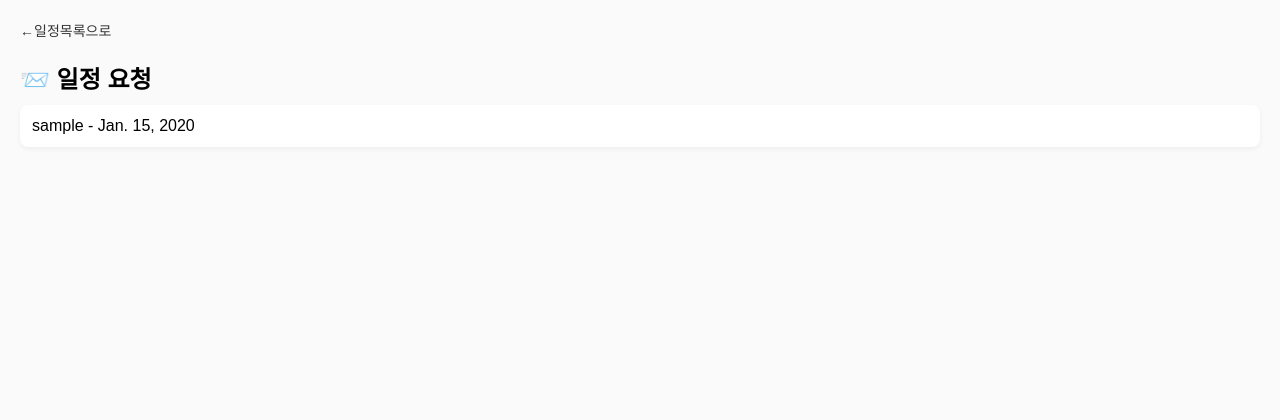
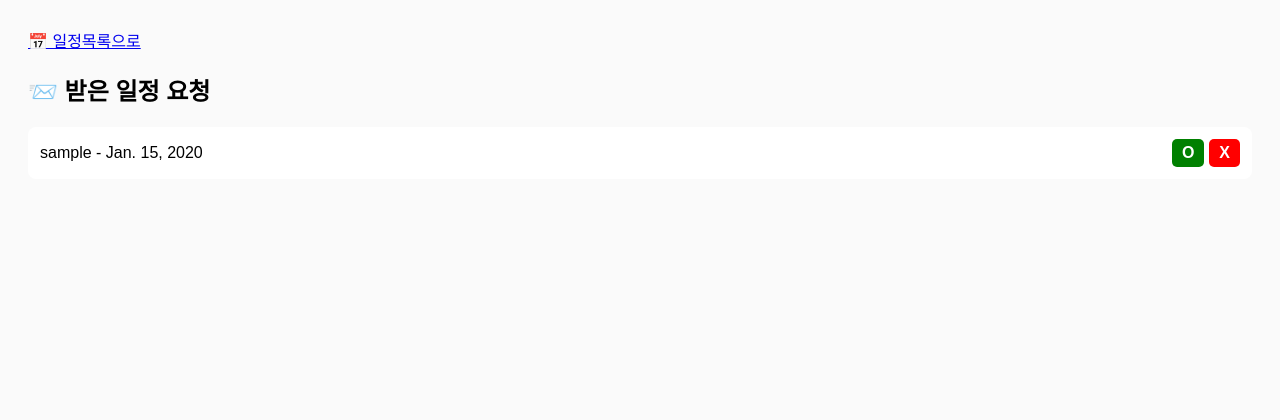
Before and after one commit to rightpleft/dayjeong, a Django app: page /schedule-requests/ in a window 1280 px wide. Shown: the top 420 px of the page. Run offline with Django 4.2, Linux system fonts and the light colour scheme; a user stored in the database is signed in; tables that the repository leaves empty hold one stand-in row (values such as "Sample post").

Commit message:
요청 거절 및 수락

```diff
--- a/user/templates/schedule_requests.html
+++ b/user/templates/schedule_requests.html
@@ -7,53 +7,48 @@
     <style>
         body {
             font-family: Arial;
-            margin: 0;
             padding: 20px;
             background: #fafafa;
         }
 
-        /* 상단 바 */
         .top-bar {
-            display: flex;
-            align-items: center;
             margin-bottom: 20px;
         }
 
-        .back-btn {
-            text-decoration: none;
-            color: #333;
-            font-size: 14px;
-            margin-right: 10px;
-        }
-
-        h2 {
-            margin: 0;
-        }
-
-        /* 요청 카드 */
         .req {
             background: white;
             padding: 12px;
             margin-top: 10px;
             border-radius: 8px;
-            box-shadow: 0 2px 5px rgba(0,0,0,0.05);
+            display: flex;
+            justify-content: space-between;
+            align-items: center;
         }
-    </style>
-</head>
 
-<body>
+        .btn-group {
+            display: flex;
+            gap: 5px;
+        }
 
-<!-- 🔙 상단 바 -->
-<div class="top-bar">
-    <a href="/add/" class="back-btn">←일정목록으로</a>
-</div>
+        .ok-btn {
+            background: green;
+            color: white;
+            padding: 5px 10px;
+            border-radius: 5px;
+            text-decoration: none;
+            font-weight: bold;
+        }
 
-<!-- 📤 보낸 요청 버튼 (우측 하단) -->
-<a href="/sent-requests/" class="floating-btn">
-    📤 보낸 요청
-</a>
+        .no-btn {
+            background: red;
+            color: white;
+            padding: 5px 10px;
+            border-radius: 5px;
+            text-decoration: none;
+            font-weight: bold;
+        }
 
-<style>
+        /* 📤 보낸 요청 버튼 (우측 하단) */
         .floating-btn {
             position: fixed;
             right: 20px;
@@ -65,16 +60,45 @@
             text-decoration: none;
         }
     </style>
+</head>
 
-<h2>📨 일정 요청</h2>
+<body>
+
+<!-- 🔙 상단 -->
+<div class="top-bar">
+    <a href="/add/">📅 일정목록으로</a>
+</div>
+
+<h2>📨 받은 일정 요청</h2>
 
 {% for r in requests %}
     <div class="req">
-        {{ r.from_user.username }} - {{ r.date }}
+        <span>{{ r.from_user.username }} - {{ r.date }}</span>
+
+        <div class="btn-group">
+            <!-- ✅ 수락 -->
+            <a href="/accept-request/{{ r.id }}/"
+               class="ok-btn"
+               onclick="return confirm('이 요청을 수락하시겠습니까?')">
+               O
+            </a>
+
+            <!-- ❌ 거절 -->
+            <a href="/reject-request/{{ r.id }}/"
+               class="no-btn"
+               onclick="return confirm('이 요청을 거절하시겠습니까?')">
+               X
+            </a>
+        </div>
     </div>
 {% empty %}
     <p>요청 없음</p>
 {% endfor %}
 
+<!-- 📤 보낸 요청 버튼 -->
+<a href="/sent-requests/" class="floating-btn">
+    📤 보낸 요청
+</a>
+
 </body>
 </html>
--- a/user/urls.py
+++ b/user/urls.py
@@ -25,4 +25,6 @@ urlpatterns = [
 
     path('sent-requests/', views.sent_requests),
     path('cancel-request/<int:request_id>/', views.cancel_request),
+    path('accept-request/<int:request_id>/', views.accept_request),
+    path('reject-request/<int:request_id>/', views.reject_request),
 ]
--- a/user/views.py
+++ b/user/views.py
@@ -305,3 +305,31 @@ def cancel_request(request, request_id):
     req.delete()
 
     return redirect('/sent-requests/')
+
+@login_required
+def accept_request(request, request_id):
+    req = get_object_or_404(ScheduleRequest, id=request_id)
+
+    # 🔥 내 일정 추가
+    Schedule.objects.create(
+        user=request.user,
+        date=req.date
+    )
+
+    # 🔥 상대방 일정도 추가
+    Schedule.objects.create(
+        user=req.from_user,
+        date=req.date
+    )
+
+    # 🔥 요청 삭제
+    req.delete()
+
+    return redirect('/schedule-requests/')
+
+@login_required
+def reject_request(request, request_id):
+    req = get_object_or_404(ScheduleRequest, id=request_id)
+    req.delete()
+
+    return redirect('/schedule-requests/')
```
Lines whose indentation alone changed are shown as unchanged.
